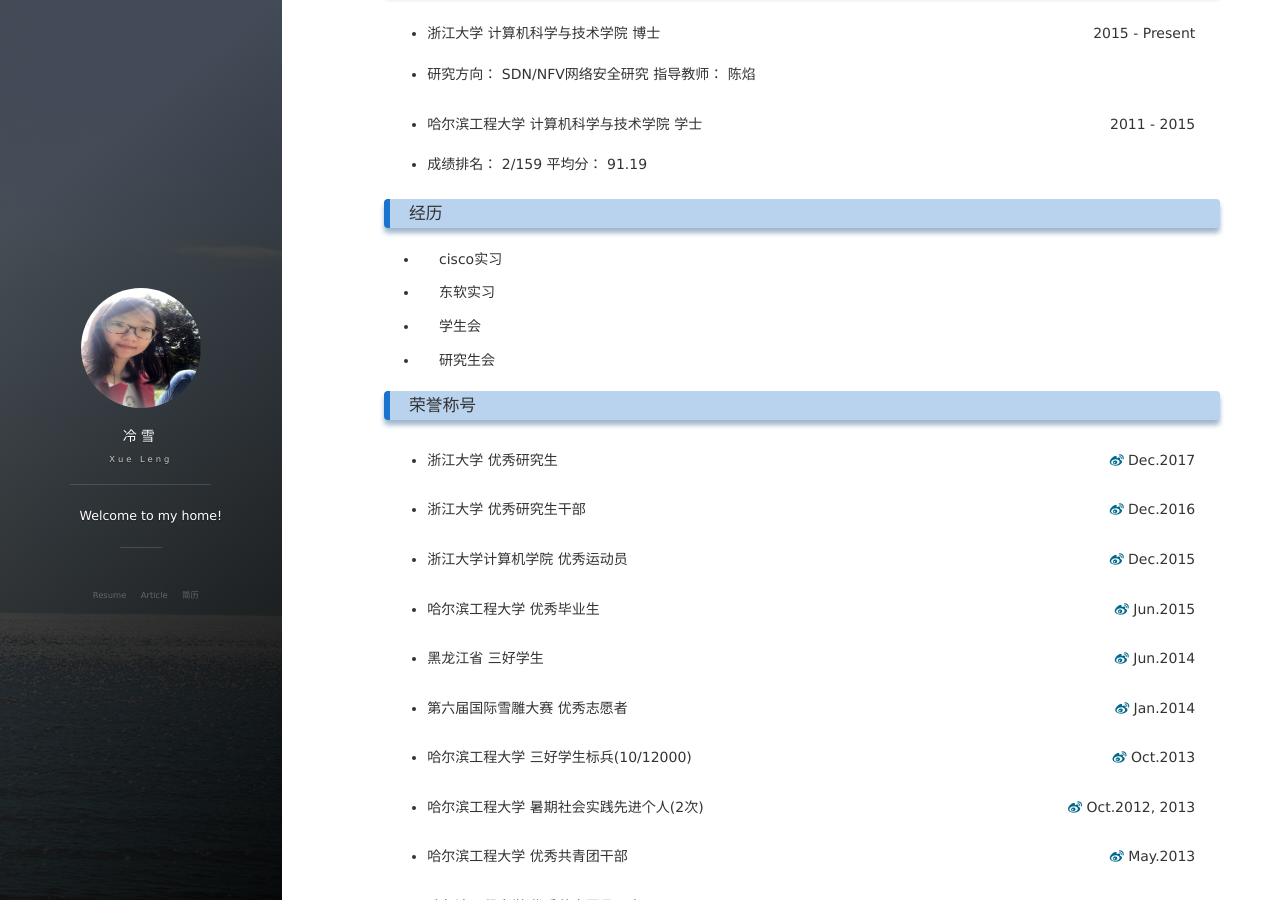
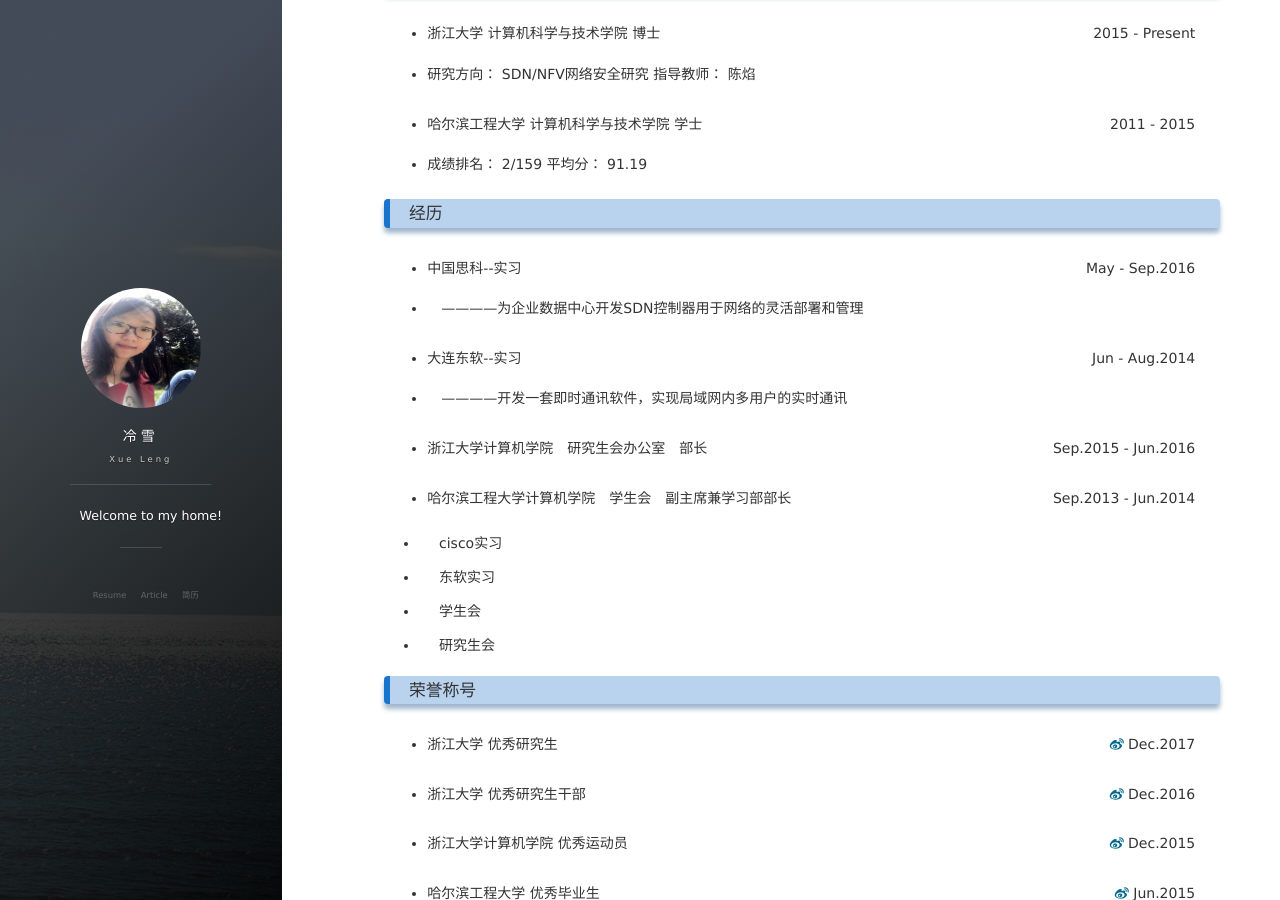
Before and after one commit to lxv458/OldWeb, a Jekyll site: the page built from about.md, in a window 1280 px wide and 900 px high, scrolled down 318 px. Built offline with Jekyll 4.4.1, drawn with Linux system fonts in a browser that asks for light colours; nearby versions of some CDN libraries; comment, search, counter and statistics services are not loaded.

Commit message:
basic information

```diff
--- a/about.md
+++ b/about.md
@@ -4,12 +4,12 @@
 ---
 <table>
 	<tr>
-		<td rowspan="4">&nbsp;&nbsp;</td>
-		<td align="center" colspan="3">&nbsp;&nbsp;</td>
+		<td rowspan="4">&nbsp;</td>
+		<td align="center" colspan="3">&nbsp;</td>
 		<td align="center" rowspan="4" style="vertical-align:middle"><img src="/images/leng/resume/myself.jpg" width="140" height="180" /></td>
 	</tr>
 	<tr>
-		<td align="left">冷&nbsp;&nbsp;雪</td>
+		<td align="left">冷&nbsp;雪</td>
 		<td align="left">中共党员</td>
 		<td align="left"></td>
 	</tr>
@@ -19,9 +19,9 @@
 		<td align="left">博士生</td>
 	</tr>
 	<tr>
-		<td align="left">导&nbsp;&nbsp;师：<a href="http://www.cs.northwestern.edu/~ychen/">陈&nbsp;&nbsp;焰</a></td>
+		<td align="left">导&nbsp;师：<a href="http://www.cs.northwestern.edu/~ychen/">陈&nbsp;焰</a></td>
 		<td align="left">联系方式：(86)130-7181-1520</td>
-		<td align="left">邮&nbsp;&nbsp;箱：lengxue_2015@outlook.com</td>
+		<td align="left">邮&nbsp;箱：lengxue_2015@outlook.com</td>
 	</tr>
 </table>
 
@@ -46,6 +46,32 @@
 </table>
 
 ### 经历
+<table>
+	<tr>
+		<td align="left"><ul><li>中国思科--实习</li></ul></td>
+		<td align="right">May&nbsp;-&nbsp;Sep.2016</td>
+	</tr>
+	<tr>
+		<td align="left"><ul><li>&emsp;————为企业数据中心开发SDN控制器用于网络的灵活部署和管理</li></ul></td>
+		<td align="right"></td>
+	</tr>
+	<tr>
+		<td align="left"><ul><li>大连东软--实习</li></ul></td>
+		<td align="right">Jun&nbsp;-&nbsp;Aug.2014</td>
+	</tr>
+	<tr>
+		<td align="left"><ul><li>&emsp;————开发一套即时通讯软件，实现局域网内多用户的实时通讯</li></ul></td>
+		<td align="right"></td>
+	</tr>
+	<tr>
+		<td align="left"><ul><li>浙江大学计算机学院&emsp;研究生会办公室&emsp;部长</li></ul></td>
+		<td align="right">Sep.2015&nbsp;-&nbsp;Jun.2016</td>
+	</tr>
+	<tr>
+		<td align="left"><ul><li>哈尔滨工程大学计算机学院&emsp;学生会&emsp;副主席兼学习部部长</li></ul></td>
+		<td align="right">Sep.2013&nbsp;-&nbsp;Jun.2014</td>
+	</tr>
+</table>
  * cisco实习
 
  * 东软实习
```
